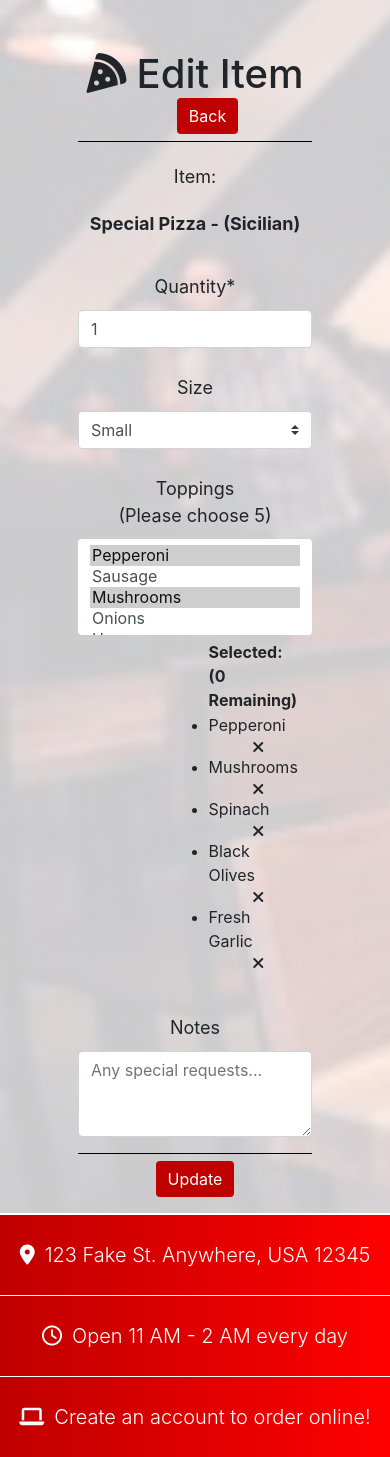
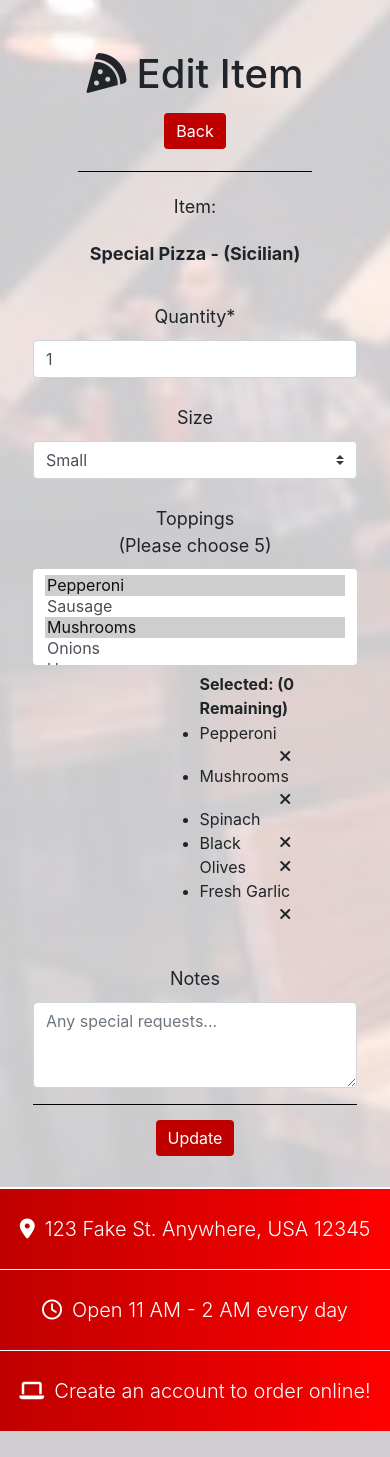
Before and after one commit to jselzer626/Pizza, a Django app: page /editItem/199/ in a window 390 px wide. Shown: the part 56-1513 px from the top of the page. After the commit the page ends 1487 px from the top, so only its background shows below. Run offline with Django 3.2, Linux system fonts and the light colour scheme; data comes from the database, SQL or seed files in the repository; data that the repository does not hold is empty; some libraries are stand-ins or nearby versions.

Commit message:
added mobile styling

```diff
--- a/orders/templates/orders/create.html
+++ b/orders/templates/orders/create.html
@@ -27,8 +27,8 @@ Create Order
   <thead>
     <tr>
     <th colspan="4">Item Name</th>
-    <th>Small</th>
-    <th>Large</th>
+    <th id="small">Small</th>
+    <th id="large">Large</th>
     </tr>
   </thead>
   {% for category in categories %}
--- a/static/styles.css
+++ b/static/styles.css
@@ -14,6 +14,10 @@ i {
 
 #mobileMenuButton {
   display: none;
+}
+
+.specialHeader button {
+  margin-left: 25px;
 }
 
 @media screen and (max-width: 600px) {
@@ -40,6 +44,18 @@ i {
     padding-bottom: 5px;
     border-bottom: 1px solid black;
   }
+  .specialHeader button {
+    margin-top: 15px;
+    margin-bottom: 15px;
+    margin-left: 0px !important;
+  }
+  .buttonHolder input {
+    margin-top: 15px !important;
+    margin-bottom: 15px;
+  }
+  .form {
+    width: 90% !important;
+  }
 }
 
 .footer-details {
@@ -50,10 +66,6 @@ i {
   margin-top: 50px;
 }
 
-.specialHeader button {
-  margin-left: 25px;
-}
-
 .container {
   min-height: 75vh;
   display: block;
@@ -61,7 +73,7 @@ i {
 }
 
 .itemRegularListing {
-  padding-left: 75px !important;
+  text-align: center;
 }
 
 footer div {
@@ -170,6 +182,7 @@ footer {
     text-align: right;
   }
 }
+
 
 
 .userMenu p {
```
Also changed, not shown: static/scripts1.js (+25 -8 lines).
